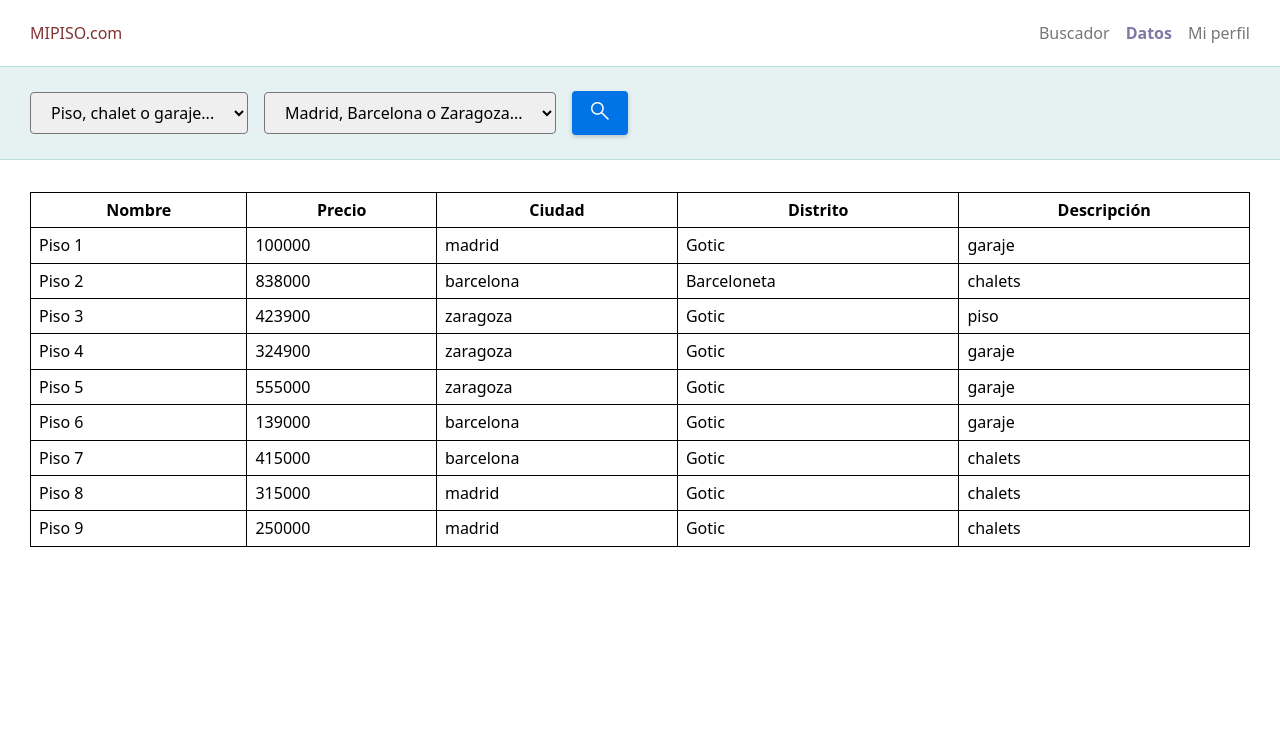
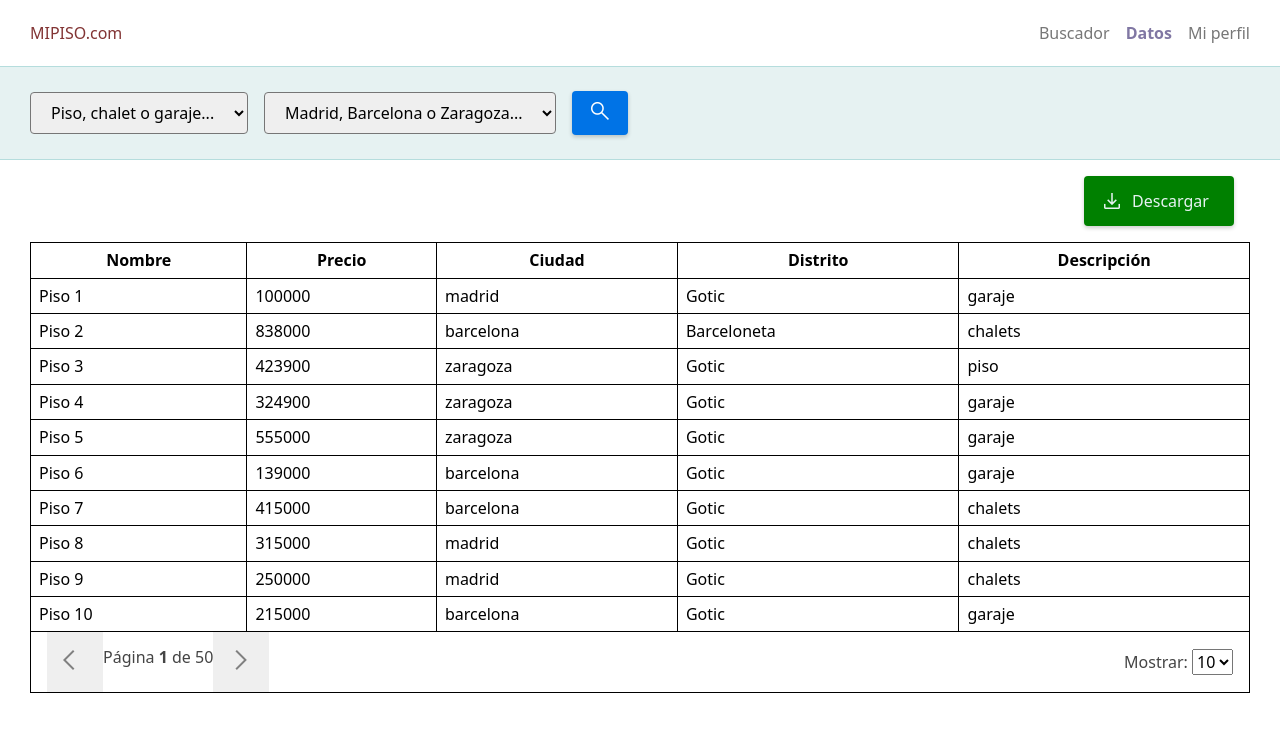
Before and after one commit to Spanioulis/ra-m5-usecontext-usereducer, a React (Vite) app: page /datos in a window 1280 px wide. Shown: the top 732 px of the page. Built offline with nearby package versions, Linux system fonts and the light colour scheme; data requests are answered from the project's data file.

Commit message:
Primer ejercicio
Añade paginación a la tabla.
Añade capacidad de ver 10, 25 o 50 elementos por página.
Añade estado de loading si los datos están cargando.
Habilita la opción de descargar la tabla.

```diff
--- a/package.json
+++ b/package.json
@@ -14,6 +14,7 @@
     "modern-normalize": "1.1.0",
     "prop-types": "15.8.1",
     "react": "^18.2.0",
+    "react-csv": "^2.2.2",
     "react-dom": "^18.2.0",
     "react-redux": "8.0.5",
     "react-router-dom": "6.4.3",
--- /dev/null
+++ b/src/components/organisms/ITATable/Download.jsx
@@ -0,0 +1,48 @@
+/* eslint-disable import/named */
+import { CSVLink } from 'react-csv'
+import { useContext } from 'react'
+import styled from 'styled-components'
+import { colors, FlexBox } from '../../../styles'
+import { Button, Icon, Text } from '../../atoms'
+import { TableContext } from './store/context'
+
+const ButtonStyled = styled(Button)`
+  background-color: green;
+  width: 150px;
+  margin: 1rem;
+`
+
+const IconStyled = styled(Icon)`
+  color: ${colors.clearBlueBg};
+`
+const TextStyled = styled(Text)`
+  margin: 0.5rem;
+`
+
+function Download() {
+  const { state } = useContext(TableContext)
+  const { data } = state
+
+  const columns = [
+    { label: 'Distrito', key: 'district' },
+    { label: 'Ciudad', key: 'city' },
+    { label: 'Nombre', key: 'title' },
+    { label: 'Precio', key: 'price' },
+    { label: 'Descripción', key: 'type' },
+  ]
+
+  return (
+    <FlexBox align="end" justify="row">
+      <CSVLink data={data} headers={columns} filename="houses-list.csv">
+        <ButtonStyled>
+          <FlexBox direction="row" align="center">
+            <IconStyled icon="download" />
+            <TextStyled color={colors.clearBlueBg}>Descargar</TextStyled>
+          </FlexBox>
+        </ButtonStyled>
+      </CSVLink>
+    </FlexBox>
+  )
+}
+
+export default Download
--- a/src/components/organisms/ITATable/TableBody.jsx
+++ b/src/components/organisms/ITATable/TableBody.jsx
@@ -1,13 +1,15 @@
-import React, { useContext } from 'react'
+import { useContext } from 'react'
 import { TableContext } from './store/context'
 import { TableCell } from './styles'
 
 function TableBody() {
   const { state } = useContext(TableContext)
-  const { data, columns } = state
+  const { data, columns, itemsPage, currentPage } = state
+
   return (
     <tbody>
-      {data.map((d) => (
+      {data &&
+        data.slice((currentPage - 1) * 10, itemsPage * currentPage).map((d) => (
           <tr key={d.id}>
             {columns
               .filter((col) => !col.isHidden)
--- /dev/null
+++ b/src/components/organisms/ITATable/TablePagination.jsx
@@ -0,0 +1,79 @@
+/* eslint-disable import/named */
+import React, { useContext } from 'react'
+import styled from 'styled-components'
+import { Container, FlexBox } from '../../../styles'
+import { Icon, Text } from '../../atoms'
+import { SelectGroup } from '../../molecules'
+import { TableContext } from './store/context'
+
+const ContainerStyled = styled(Container)`
+  border: 1px solid;
+  border-top: 0px;
+  padding: 0rem 1rem;
+`
+const ButtonStyled = styled.button`
+  background-color: none;
+  color: white;
+  border: 0;
+  padding: 1rem;
+
+  &:hover {
+    cursor: pointer;
+  }
+`
+
+const IconStyled = styled(Icon)`
+  color: grey;
+`
+
+function TablePagination() {
+  const { state, dispatch } = useContext(TableContext)
+  const { currentPage } = state
+
+  const forwardPage = () => {
+    if (currentPage < 50) {
+      dispatch({ type: 'SET_CURRENTPAGE', payload: currentPage + 1 })
+    }
+  }
+  const backPage = () => {
+    if (currentPage > 1) {
+      dispatch({ type: 'SET_CURRENTPAGE', payload: currentPage - 1 })
+    }
+  }
+
+  const handleItemsPage = (e) => {
+    dispatch({ type: 'SET_ITEMSPAGE', payload: +e.target.value })
+  }
+
+  const optionsSelect = [
+    { value: '10', text: '10' },
+    { value: '20', text: '20' },
+    { value: '50', text: '50' },
+  ]
+  return (
+    <ContainerStyled direction="row" justify="center">
+      <FlexBox direction="row">
+        <ButtonStyled type="button" onClick={backPage}>
+          <IconStyled icon="arrow_back_ios" />
+        </ButtonStyled>
+        <Text>
+          Página <b>{currentPage}</b> de 50
+        </Text>
+        <ButtonStyled type="button" onClick={forwardPage}>
+          <IconStyled icon="arrow_forward_ios" />
+        </ButtonStyled>
+      </FlexBox>
+      <FlexBox direction="row" justify="flex-end" align="center">
+        <SelectGroup
+          label="Mostrar: "
+          id="mostrar"
+          onChange={handleItemsPage}
+          options={optionsSelect}
+          defaultValue="10"
+        />
+      </FlexBox>
+    </ContainerStyled>
+  )
+}
+
+export default TablePagination
--- a/src/components/organisms/ITATable/index.jsx
+++ b/src/components/organisms/ITATable/index.jsx
@@ -1,26 +1,31 @@
 import { useEffect, useContext } from 'react'
+import Download from './Download'
 import TableProvider, { TableContext } from './store/context'
 import { Actions } from './store/reducer'
-import { TableStyled } from './styles'
 import TableBody from './TableBody'
 import TableHeader from './TableHeader'
+import TablePagination from './TablePagination'
+import { FlexBox } from '../../../styles'
+import { TableStyled } from './styles'
 
 // eslint-disable-next-line react/prop-types
-function Table({ columns, data, showHeader = true, currentPage, itemsPage }) {
+function Table({ columns, data, showHeader = true }) {
   const { dispatch } = useContext(TableContext)
 
   useEffect(() => {
     dispatch({ type: Actions.SET_DATA, payload: data })
     dispatch({ type: Actions.SET_COLUMNS, payload: columns })
-    dispatch({ type: Actions.SET_CURRENT_PAGE, payload: currentPage })
-    dispatch({ type: Actions.SET_ITEMS_PAGE, payload: itemsPage })
-  }, [data, columns, currentPage, itemsPage, dispatch])
+  }, [data, columns, dispatch])
 
   return (
-    <TableStyled>
-      {showHeader && <TableHeader />}
-      <TableBody />
-    </TableStyled>
+    <FlexBox>
+      <Download />
+      <TableStyled>
+        {showHeader && <TableHeader />}
+        <TableBody />
+      </TableStyled>
+      <TablePagination />
+    </FlexBox>
   )
 }
 
--- a/src/components/organisms/ITATable/store/reducer.jsx
+++ b/src/components/organisms/ITATable/store/reducer.jsx
@@ -10,8 +10,8 @@ export const initialState = {
 export const Actions = {
   SET_DATA: 'SET_DATA',
   SET_COLUMNS: 'SET_COLUMNS',
-  SET_CURRENT_PAGE: 'SET_CURRENT_PAGE',
-  SET_ITEMS_PAGE: 'SET_ITEMS_PAGE',
+  SET_CURRENTPAGE: 'SET_CURRENTPAGE',
+  SET_ITEMSPAGE: 'SET_ITEMSPAGE',
 }
 
 // eslint-disable-next-line default-param-last
@@ -27,12 +27,12 @@ export const tableReducer = (state = initialState, action) => {
         draft.columns = action.payload
       })
 
-    case Actions.SET_CURRENT_PAGE:
+    case Actions.SET_CURRENTPAGE:
       return createNextState(state, (draft) => {
         draft.currentPage = action.payload
       })
 
-    case Actions.SET_ITEMS_PAGE:
+    case Actions.SET_ITEMSPAGE:
       return createNextState(state, (draft) => {
         draft.itemsPage = action.payload
       })
--- a/src/pages/Data.jsx
+++ b/src/pages/Data.jsx
@@ -1,8 +1,7 @@
-import { useEffect, useState } from 'react'
-import { useDispatch, useSelector } from 'react-redux'
 import { Body } from '../components/layout'
 import { ITATable } from '../components/organisms'
-import { getHouses } from '../store/houses.slice'
+import { urls } from '../constants'
+import useFetch from '../hooks/useFetch'
 import { Container } from '../styles'
 
 const columns = [
@@ -36,18 +35,21 @@ const columns = [
 ]
 
 function Data() {
-  const [currentPage, setCurrentPage] = useState(1)
-  const { data } = useSelector((state) => state.houses)
-  const dispatch = useDispatch()
+  // const [currentPage, setCurrentPage] = useState(1)
+  // const { data } = useSelector((state) => state.houses)
+  // const dispatch = useDispatch()
 
-  useEffect(() => {
-    dispatch(getHouses(currentPage))
-  }, [currentPage, dispatch])
+  // useEffect(() => {
+  //   dispatch(getHouses(currentPage))
+  // }, [currentPage, dispatch])
+  const { loading, error, data, isSuccess } = useFetch(urls.houses)
 
   return (
     <Body>
-      <Container style={{ marginTop: '2rem' }}>
-        <ITATable columns={columns} data={data} />
+      <Container>
+        {loading && <div>Loading...</div>}
+        {isSuccess && <ITATable columns={columns} data={data} />}
+        {error && <div>Error</div>}
       </Container>
     </Body>
   )
```
Also changed, not shown: 1 other file (tests, documents, lock files or other folders). Lines whose indentation alone changed are shown as unchanged.
